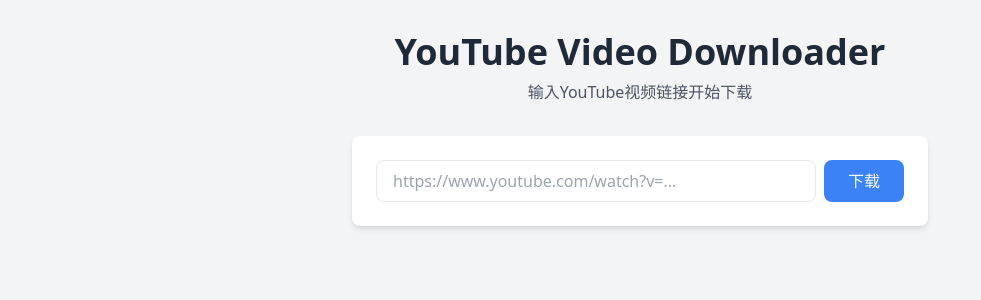
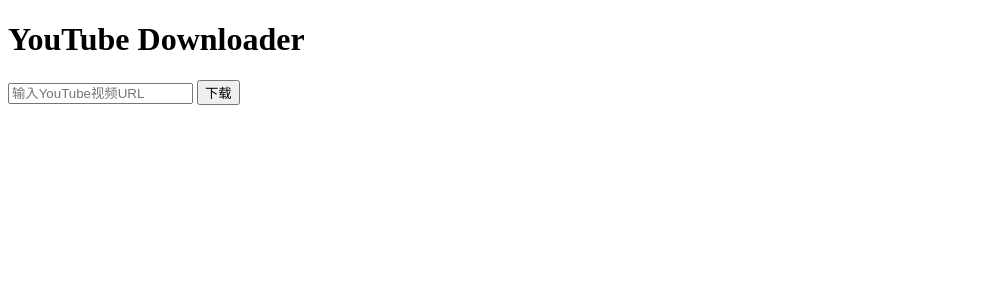
Before and after one commit to jimjusk/yt-download, a FastAPI app: page / in a window 1280 px wide. Shown: the top 300 px of the page, without its empty margins (0-981 px from the left). Run offline with FastAPI, Linux system fonts and the light colour scheme; some libraries are stand-ins or nearby versions.

Commit message:
First commit

```diff
--- a/api/index.py
+++ b/api/index.py
@@ -1,4 +1,4 @@
 from main import app
 
 # 导出 app 实例供 Vercel 使用
-export = app
+app = app
--- a/main.py
+++ b/main.py
@@ -1,34 +1,22 @@
 from fastapi import FastAPI, WebSocket, Request
 from fastapi.templating import Jinja2Templates
 from fastapi.staticfiles import StaticFiles
+from fastapi.middleware.cors import CORSMiddleware
 from fastapi.responses import JSONResponse
 import yt_dlp
 import json
 import os
-import asyncio
 from pathlib import Path
-from datetime import datetime
-from fastapi.middleware.cors import CORSMiddleware
-
-# 初始化必要的目录结构
-def init_directories():
-    # 创建下载目录
-    downloads_dir = Path("downloads")
-    downloads_dir.mkdir(exist_ok=True)
-
-    # 创建模板目录
-    templates_dir = Path("templates")
-    templates_dir.mkdir(exist_ok=True)
-
-    # 创建空的video_info.json如果不存在
-    if not Path("video_info.json").exists():
-        with open("video_info.json", "w") as f:
-            f.write("")
-
-# 确保在应用启动前创建目录
-init_directories()
 
 app = FastAPI()
+
+# 添加错误处理
+@app.exception_handler(Exception)
+async def global_exception_handler(request, exc):
+    return JSONResponse(
+        status_code=500,
+        content={"message": str(exc)},
+    )
 
 # 添加 CORS 中间件
 app.add_middleware(
@@ -42,96 +30,16 @@ app.add_middleware(
 # 使用相对路径
 BASE_DIR = os.path.dirname(os.path.abspath(__file__))
 templates = Jinja2Templates(directory=os.path.join(BASE_DIR, "templates"))
-app.mount("/static", StaticFiles(directory=os.path.join(BASE_DIR, "static")), name="static")
 
-# 修改下载目录为 /tmp（Vercel 支持的可写目录）
-DOWNLOAD_DIR = "/tmp"
-if not os.path.exists(DOWNLOAD_DIR):
-    os.makedirs(DOWNLOAD_DIR)
-
-# 存储下载任务状态
-download_tasks = {}
-
-def get_video_info(url):
-    ydl_opts = {
-        'quiet': True,
-        'no_warnings': True,
-        'extract_flat': True
-    }
-    with yt_dlp.YoutubeDL(ydl_opts) as ydl:
-        return ydl.extract_info(url, download=False)
-
-async def download_video(url: str, websocket: WebSocket):
-    def progress_hook(d):
-        if d['status'] == 'downloading':
-            progress = {
-                'status': 'downloading',
-                'percentage': d.get('_percent_str', '0%'),
-                'speed': d.get('_speed_str', 'N/A'),
-                'eta': d.get('_eta_str', 'N/A')
-            }
-            asyncio.create_task(websocket.send_json(progress))
-        elif d['status'] == 'finished':
-            progress = {'status': 'finished'}
-            asyncio.create_task(websocket.send_json(progress))
-
-    ydl_opts = {
-        'format': 'best[height<=720]',
-        'outtmpl': str(DOWNLOAD_DIR / '%(title)s.%(ext)s'),
-        'progress_hooks': [progress_hook],
-        'nocheckcertificate': True,
-        'ignoreerrors': True,
-        'no_warnings': True,
-        'http_headers': {
-            'User-Agent': 'Mozilla/5.0 (Windows NT 10.0; Win64; x64) AppleWebKit/537.36 (KHTML, like Gecko) Chrome/121.0.0.0 Safari/537.36',
-            'Accept': 'text/html,application/xhtml+xml,application/xml;q=0.9,*/*;q=0.8',
-            'Accept-Language': 'en-us,en;q=0.5',
-        },
-        'format_sort': [
-            'res:720',
-            'ext:mp4:m4a',
-            'codec:h264:aac',
-        ],
-        'prefer_free_formats': True,
-    }
-
-    try:
-        with yt_dlp.YoutubeDL(ydl_opts) as ydl:
-            info = ydl.extract_info(url, download=True)
-            video_info = {
-                'title': info['title'],
-                'duration': str(datetime.fromtimestamp(info['duration']).strftime('%H:%M:%S')),
-                'uploader': info['uploader'],
-                'description': info['description'],
-                'filename': ydl.prepare_filename(info),
-                'download_date': datetime.now().strftime('%Y-%m-%d %H:%M:%S')
-            }
-
-            # 保存视频信息到JSON文件
-            with open('video_info.json', 'a+') as f:
-                json.dump(video_info, f)
-                f.write('\n')
-
-            return video_info
-    except Exception as e:
-        await websocket.send_json({'status': 'error', 'message': str(e)})
-        raise e
-
+# 简单的首页路由
 @app.get("/")
 async def home(request: Request):
-    # 读取已下载视频列表
-    videos = []
-    if os.path.exists('video_info.json'):
-        with open('video_info.json', 'r') as f:
-            for line in f:
-                if line.strip():
-                    videos.append(json.loads(line))
-
     return templates.TemplateResponse(
         "index.html",
-        {"request": request, "videos": videos}
+        {"request": request, "videos": []}
     )
 
+# WebSocket 路由
 @app.websocket("/ws/download")
 async def websocket_endpoint(websocket: WebSocket):
     await websocket.accept()
@@ -139,19 +47,36 @@ async def websocket_endpoint(websocket: WebSocket):
     try:
         while True:
             url = await websocket.receive_text()
-            video_info = await download_video(url, websocket)
+            try:
+                # 简化的下载选项
+                ydl_opts = {
+                    'format': 'best[height<=720]',
+                    'quiet': True,
+                    'no_warnings': True,
+                }
+
+                with yt_dlp.YoutubeDL(ydl_opts) as ydl:
+                    info = ydl.extract_info(url, download=False)
+                    await websocket.send_json({
+                        'status': 'complete',
+                        'video_info': {
+                            'title': info.get('title', ''),
+                            'duration': info.get('duration', ''),
+                            'uploader': info.get('uploader', ''),
+                            'description': info.get('description', '')
+                        }
+                    })
+            except Exception as e:
+                await websocket.send_json({
+                    'status': 'error',
+                    'message': str(e)
+                })
+    except Exception as e:
+        if not websocket.client_state.DISCONNECTED:
             await websocket.send_json({
-                'status': 'complete',
-                'video_info': video_info
+                'status': 'error',
+                'message': str(e)
             })
-    except Exception as e:
-        await websocket.send_json({
-            'status': 'error',
-            'message': str(e)
-        })
     finally:
-        await websocket.close()
-
-if __name__ == "__main__":
-    import uvicorn
-    uvicorn.run(app, host="0.0.0.0", port=8000)
+        if not websocket.client_state.DISCONNECTED:
+            await websocket.close()
--- a/templates/index.html
+++ b/templates/index.html
@@ -1,102 +1,30 @@
 <!DOCTYPE html>
-<html lang="en">
+<html>
 <head>
-    <meta charset="UTF-8">
-    <meta name="viewport" content="width=device-width, initial-scale=1.0">
-    <title>YouTube Video Downloader</title>
-    <script src="https://cdn.tailwindcss.com"></script>
+    <title>YouTube Downloader</title>
 </head>
-<body class="bg-gray-100">
-    <div class="container mx-auto px-4 py-8">
-        <!-- 标题部分 -->
-        <div class="text-center mb-8">
-            <h1 class="text-4xl font-bold text-gray-800 mb-2">YouTube Video Downloader</h1>
-            <p class="text-gray-600">输入YouTube视频链接开始下载</p>
-        </div>
-
-        <!-- 下载表单 -->
-        <div class="max-w-xl mx-auto bg-white rounded-lg shadow-md p-6 mb-8">
-            <div class="flex gap-2">
-                <input type="text" id="url-input"
-                    class="flex-1 px-4 py-2 border rounded-lg focus:outline-none focus:border-blue-500"
-                    placeholder="https://www.youtube.com/watch?v=...">
-                <button id="download-btn"
-                    class="px-6 py-2 bg-blue-500 text-white rounded-lg hover:bg-blue-600 transition-colors">
-                    下载
-                </button>
-            </div>
-
-            <!-- 下载进度 -->
-            <div id="progress" class="mt-4 hidden">
-                <div class="h-2 bg-gray-200 rounded">
-                    <div id="progress-bar" class="h-2 bg-blue-500 rounded" style="width: 0%"></div>
-                </div>
-                <div id="progress-text" class="text-sm text-gray-600 mt-2"></div>
-            </div>
-        </div>
-
-        <!-- 视频列表 -->
-        <div class="grid grid-cols-1 md:grid-cols-2 lg:grid-cols-3 gap-6">
-            {% for video in videos %}
-            <div class="bg-white rounded-lg shadow-md overflow-hidden">
-                <video class="w-full h-48 object-cover" controls>
-                    <source src="/downloads/{{ video.filename | replace('downloads/', '') }}" type="video/mp4">
-                </video>
-                <div class="p-4">
-                    <h3 class="font-semibold text-lg mb-2">{{ video.title }}</h3>
-                    <div class="text-sm text-gray-600">
-                        <p>时长: {{ video.duration }}</p>
-                        <p>作者: {{ video.uploader }}</p>
-                        <p>下载时间: {{ video.download_date }}</p>
-                        <p class="truncate">存储路径: {{ video.filename }}</p>
-                    </div>
-                </div>
-            </div>
-            {% endfor %}
-        </div>
-    </div>
+<body>
+    <h1>YouTube Downloader</h1>
+    <input type="text" id="url" placeholder="输入YouTube视频URL">
+    <button onclick="downloadVideo()">下载</button>
+    <div id="progress"></div>
 
     <script>
-        const urlInput = document.getElementById('url-input');
-        const downloadBtn = document.getElementById('download-btn');
-        const progress = document.getElementById('progress');
-        const progressBar = document.getElementById('progress-bar');
-        const progressText = document.getElementById('progress-text');
+        function downloadVideo() {
+            const url = document.getElementById('url').value;
+            const progress = document.getElementById('progress');
 
-        downloadBtn.addEventListener('click', async () => {
-            const url = urlInput.value.trim();
-            if (!url) return;
+            const ws = new WebSocket(`${window.location.protocol === 'https:' ? 'wss:' : 'ws:'}//${window.location.host}/ws/download`);
 
-            progress.classList.remove('hidden');
-            downloadBtn.disabled = true;
-
-            const ws = new WebSocket(`ws://${window.location.host}/ws/download`);
-
-            ws.onmessage = (event) => {
+            ws.onmessage = function(event) {
                 const data = JSON.parse(event.data);
-
-                if (data.status === 'downloading') {
-                    progressBar.style.width = data.percentage;
-                    progressText.textContent = `下载中... ${data.percentage} (${data.speed}) ETA: ${data.eta}`;
-                }
-                else if (data.status === 'complete') {
-                    progressText.textContent = '下载完成!';
-                    setTimeout(() => {
-                        progress.classList.add('hidden');
-                        downloadBtn.disabled = false;
-                        location.reload(); // 刷新页面显示新视频
-                    }, 1000);
-                }
-                else if (data.status === 'error') {
-                    progressText.textContent = `错误: ${data.message}`;
-                    downloadBtn.disabled = false;
-                }
+                progress.textContent = JSON.stringify(data);
             };
 
-            ws.onopen = () => {
+            ws.onopen = function() {
                 ws.send(url);
             };
-        });
+        }
     </script>
 </body>
 </html>
```
